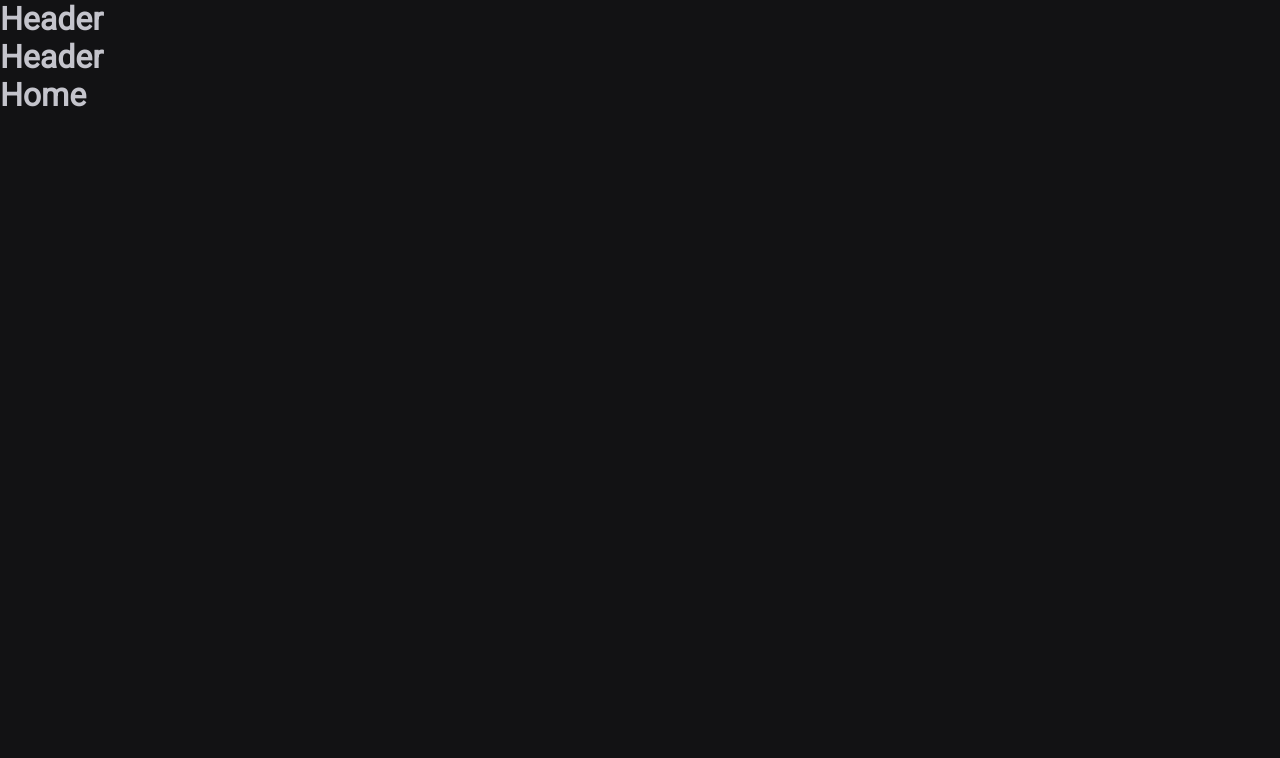
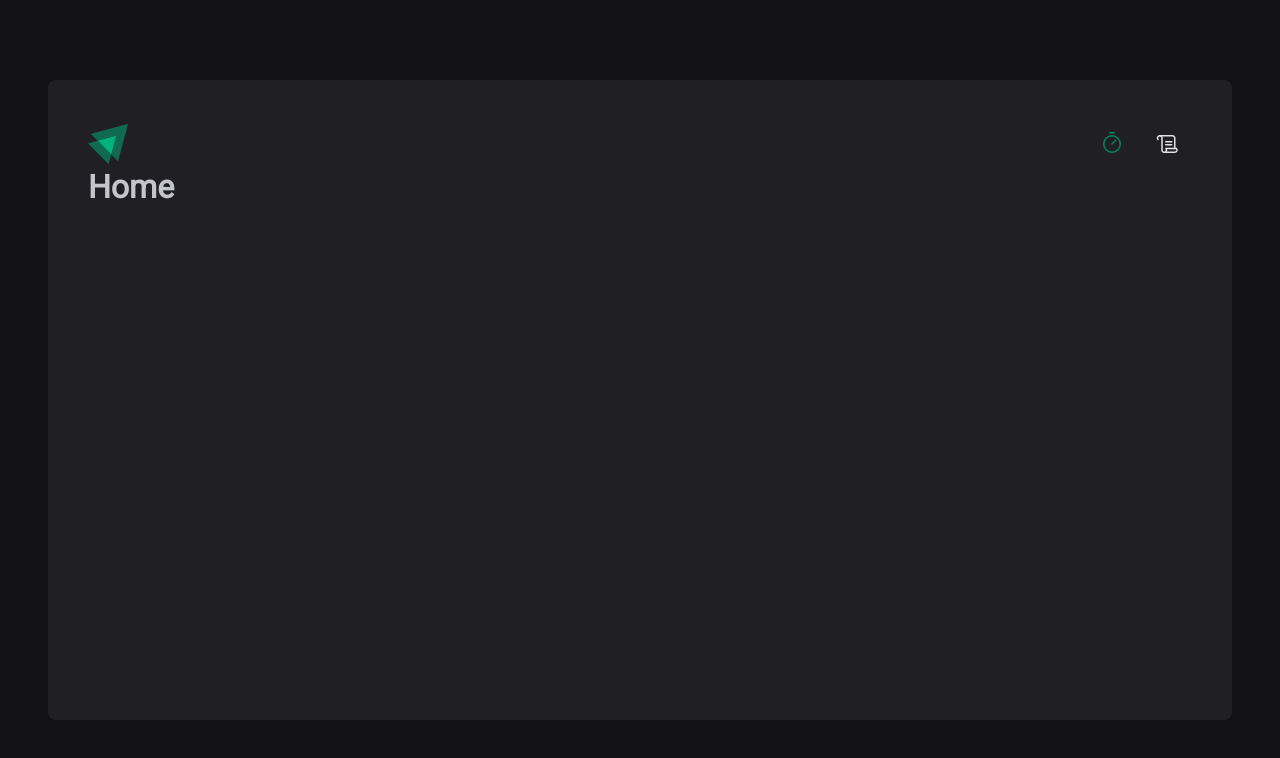
Before and after one commit to marcos-roberto-dev/timer-react, a React (Vite) app: page / in a window 1280 px wide. Shown: the top 758 px of the page. Built offline with nearby package versions, Linux system fonts and the light colour scheme.

Commit message:
:sparkles: create header and add icons

```diff
--- a/package.json
+++ b/package.json
@@ -10,6 +10,7 @@
     "preview": "vite preview"
   },
   "dependencies": {
+    "phosphor-react": "^1.4.1",
     "react": "^18.2.0",
     "react-dom": "^18.2.0",
     "react-router-dom": "^6.10.0",
--- a/src/App.tsx
+++ b/src/App.tsx
@@ -2,12 +2,10 @@ import { ThemeProvider } from 'styled-components'
 import { defaultTheme } from './styles/themes/default'
 import { GlobalStyle } from './styles/global'
 import { Router } from './Router'
-import { Header } from './components/Header'
 
 export function App() {
   return (
     <ThemeProvider theme={defaultTheme}>
-      <Header />
       <Router />
       <GlobalStyle />
     </ThemeProvider>
--- a/src/components/Header.tsx
+++ /dev/null
@@ -1,3 +0,0 @@
-export function Header() {
-  return <h1>Header</h1>
-}
--- /dev/null
+++ b/src/components/Header/index.tsx
@@ -0,0 +1,21 @@
+import { NavLink } from 'react-router-dom'
+import { Timer, Scroll } from 'phosphor-react'
+
+import { HeaderContainer } from './styles'
+import LogoIgnite from '../../assets/Logo.svg'
+
+export function Header() {
+  return (
+    <HeaderContainer>
+      <img src={LogoIgnite} alt="logo" />
+      <nav>
+        <NavLink to="/" title="Timer">
+          <Timer size={24} />
+        </NavLink>
+        <NavLink to="/history" title="Histórico">
+          <Scroll size={24} />
+        </NavLink>
+      </nav>
+    </HeaderContainer>
+  )
+}
--- /dev/null
+++ b/src/components/Header/styles.ts
@@ -0,0 +1,31 @@
+import styled from 'styled-components'
+
+export const HeaderContainer = styled.header`
+  display: flex;
+  align-items: center;
+  justify-content: space-between;
+
+  nav {
+    display: flex;
+    gap: 0.5rem;
+
+    a {
+      width: 3rem;
+      height: 3rem;
+      display: flex;
+      justify-content: center;
+      align-items: center;
+      color: ${(props) => props.theme['gray-100']};
+      border-top: 3px solid transparent;
+      border-bottom: 3px solid transparent;
+
+      &:hover {
+        border-bottom: 3px solid ${(props) => props.theme['green-500']};
+      }
+
+      &.active {
+        color: ${(props) => props.theme['green-500']};
+      }
+    }
+  }
+`
--- a/src/layouts/DefaultLayout.tsx
+++ /dev/null
@@ -1,11 +0,0 @@
-import { Outlet } from 'react-router-dom'
-import { Header } from '../components/Header'
-
-export function DefaultLayout() {
-  return (
-    <div>
-      <Header />
-      <Outlet />
-    </div>
-  )
-}
--- /dev/null
+++ b/src/layouts/DefaultLayout/index.tsx
@@ -0,0 +1,12 @@
+import { Outlet } from 'react-router-dom'
+import { Header } from '../../components/Header'
+import { LayoutContainer } from './styles'
+
+export function DefaultLayout() {
+  return (
+    <LayoutContainer>
+      <Header />
+      <Outlet />
+    </LayoutContainer>
+  )
+}
--- /dev/null
+++ b/src/layouts/DefaultLayout/styles.ts
@@ -0,0 +1,13 @@
+import styled from 'styled-components'
+
+export const LayoutContainer = styled.div`
+  max-width: 74rem;
+  height: calc(100vh - 10rem);
+  margin: 5rem auto;
+  padding: 2.5rem;
+
+  background: ${(props) => props.theme['gray-800']};
+  border-radius: 8px;
+  display: flex;
+  flex-direction: column;
+`
```
Also changed, not shown: src/assets/Logo.svg (added), 1 other file (tests, documents, lock files or other folders).
